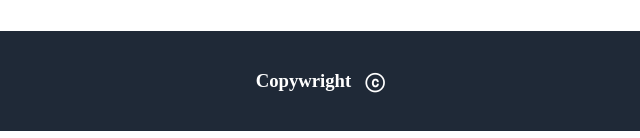
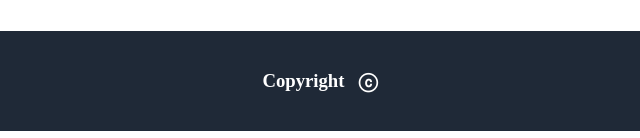
Before and after one commit to ZeeshanHaider2/css-project, a plain HTML site: page index.html in a window 1280 px wide. Shown: the part 1697-1835 px from the top of the page, 320-960 px from the left. Drawn offline with Linux system fonts and the light colour scheme.

Commit message:
spelling mistake fixed

```diff
--- a/index.html
+++ b/index.html
@@ -90,7 +90,7 @@
       </blue>
 
       <footer>
-        <h3>Copywright &nbsp; ⓒ</h3>
+        <h3>Copyright &nbsp; ⓒ</h3>
       </footer>
     </div>
   </body>
```
